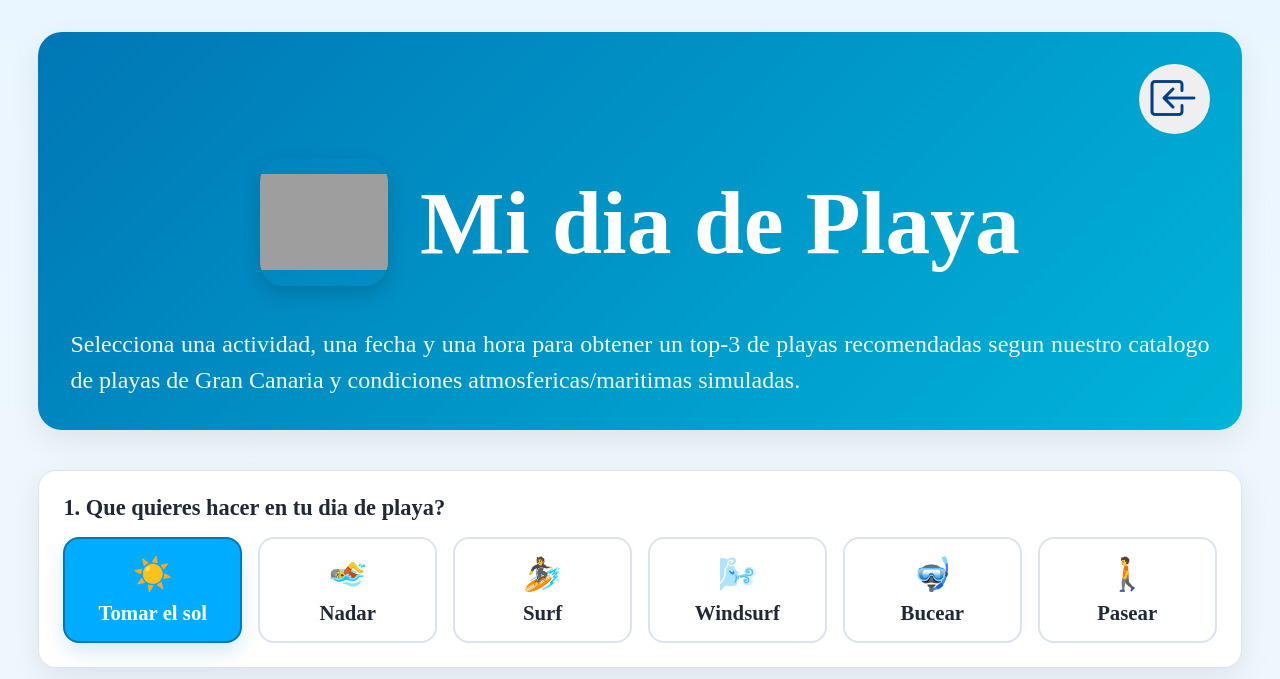
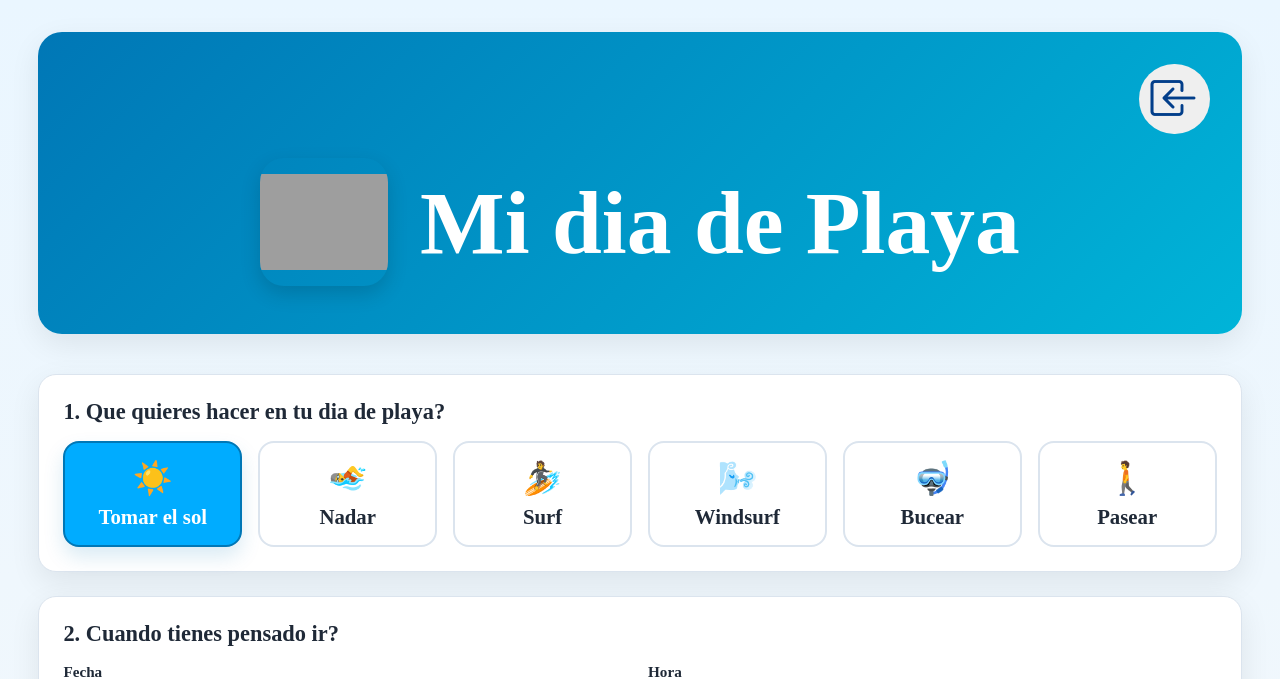
Before and after one commit to psTeamPlaya/playa_project, a FastAPI app: page / in a window 1280 px wide. Shown: the top 679 px of the page. Run offline with FastAPI, Linux system fonts and the light colour scheme; parts of the project's set-up code (start-up, migrations or seed data) failed here and were passed over; some web fonts are replaced; grey boxes are pictures that could not be loaded.

Commit message:
- Minor change in the header. Text deleted.

```diff
--- a/frontend/templates/index.html
+++ b/frontend/templates/index.html
@@ -46,13 +46,6 @@
         <div class="hero-logo">
           <img src="/static/img/logo.png" alt="Logo Mi dia de Playa">
           <h1>Mi dia de Playa</h1>
-        </div>
-
-        <div>
-          <p>
-            Selecciona una actividad, una fecha y una hora para obtener un top-3 de playas
-            recomendadas segun nuestro catalogo de playas de Gran Canaria y condiciones atmosfericas/maritimas simuladas.
-          </p>
         </div>
       </div>
     </section>
```
